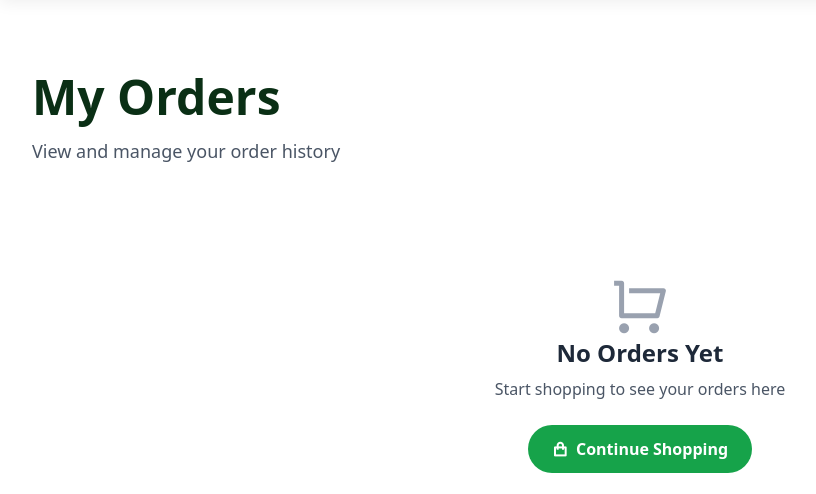
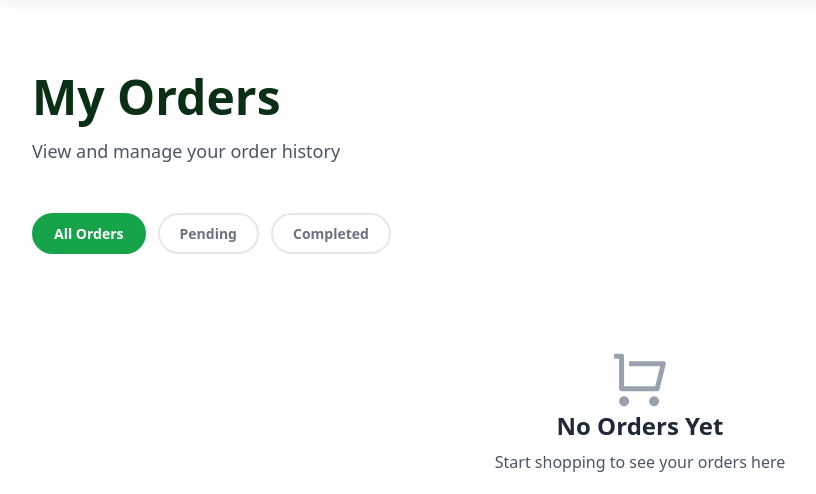
Before and after one commit to YashKshirsagar/Daillyfresh-2.0, a Django app: page /my-orders/ in a window 1280 px wide. Shown: the part 91-585 px from the top of the page, without its empty margins (0-816 px from the left). Run offline with Django 5.2, Linux system fonts and the light colour scheme; the visitor is signed in with stand-in values (Sample User, id 1); data that the repository does not hold is empty; style sheets or scripts are compiled from the project's sources; some libraries are stand-ins or nearby versions.

Commit message:
orders stautus pending and completed adn chanegs the timezone

```diff
--- a/apps/core/models.py
+++ b/apps/core/models.py
@@ -196,10 +196,7 @@ class Address(models.Model):
 class Order(models.Model):
     STATUS_CHOICES = (
         ('Pending', 'Pending'),
-        ('Processing', 'Processing'),
-        ('Out for Delivery', 'Out for Delivery'),
-        ('Delivered', 'Delivered'),
-        ('Cancelled', 'Cancelled'),
+        ('Completed', 'Completed'),
     )
 
     user = models.ForeignKey(User, on_delete=models.SET_NULL, null=True, blank=True)
--- a/apps/core/views.py
+++ b/apps/core/views.py
@@ -356,6 +356,11 @@ def get_user_orders(request):
     """AJAX endpoint to fetch user orders"""
     orders = Order.objects.filter(user=request.user).select_related('shipping_address', 'coupon').prefetch_related('items__product')
 
+    # Optional status filter
+    status = request.GET.get('status')
+    if status in ('Pending', 'Completed'):
+        orders = orders.filter(status=status)
+
     orders_data = []
     # Count total orders for this user to assign user-specific order numbers
     total_user_orders = orders.count()
--- a/config/settings/base.py
+++ b/config/settings/base.py
@@ -70,7 +70,7 @@ AUTH_PASSWORD_VALIDATORS = [
 ]
 
 LANGUAGE_CODE = 'en-us'
-TIME_ZONE = 'UTC'
+TIME_ZONE = 'Asia/Kolkata'
 USE_I18N = True
 USE_TZ = True
 
--- a/templates/orders.html
+++ b/templates/orders.html
@@ -22,10 +22,11 @@
   }
 
   .status-pending { background: #fef3c7; color: #92400e; }
-  .status-processing { background: #dbeafe; color: #1e40af; }
-  .status-out-for-delivery { background: #c7d2fe; color: #1f2937; }
-  .status-delivered { background: #dcfce7; color: #0a2f15; }
-  .status-cancelled { background: #fee2e2; color: #7f1d1d; }
+  .status-completed { background: #dcfce7; color: #0a2f15; }
+
+  .filter-btn { padding: 0.5rem 1.25rem; border-radius: 9999px; font-weight: 600; font-size: 0.875rem; border: 2px solid #e5e7eb; color: #6b7280; transition: all 0.2s; cursor: pointer; }
+  .filter-btn:hover { border-color: #16a34a; color: #16a34a; }
+  .filter-btn.active { background: #16a34a; color: white; border-color: #16a34a; }
 </style>
 
 <div class="bg-white" style="padding-top: 100px;">
@@ -42,12 +43,17 @@
         orders: [],
         loading: true,
         showEmpty: false,
+        activeFilter: 'all',
         init() {
           this.loadOrders();
         },
         async loadOrders() {
           try {
-            const response = await fetch('/api/orders/');
+            let url = '/api/orders/';
+            if (this.activeFilter !== 'all') {
+              url += '?status=' + encodeURIComponent(this.activeFilter);
+            }
+            const response = await fetch(url);
             const data = await response.json();
             this.orders = data.orders;
             this.showEmpty = this.orders.length === 0;
@@ -56,6 +62,11 @@
             console.error('Error loading orders:', error);
             this.loading = false;
           }
+        },
+        setFilter(filter) {
+          this.activeFilter = filter;
+          this.loading = true;
+          this.loadOrders();
         },
         async repeatOrder(orderId) {
           if (!confirm('Repeat this order?')) return;
@@ -87,6 +98,28 @@
       }"
       x-init="init()"
     >
+      <!-- Filter Tabs -->
+      <div class="mb-8 flex flex-wrap gap-3">
+        <button
+          class="filter-btn"
+          :class="{ 'active': activeFilter === 'all' }"
+          @click="setFilter('all')">
+          All Orders
+        </button>
+        <button
+          class="filter-btn"
+          :class="{ 'active': activeFilter === 'Pending' }"
+          @click="setFilter('Pending')">
+          Pending
+        </button>
+        <button
+          class="filter-btn"
+          :class="{ 'active': activeFilter === 'Completed' }"
+          @click="setFilter('Completed')">
+          Completed
+        </button>
+      </div>
+
       <!-- Loading State -->
       <div x-show="loading" class="text-center py-16">
         <div class="inline-block">
```
Also changed, not shown: apps/core/migrations/0024_alter_order_status.py (added).
